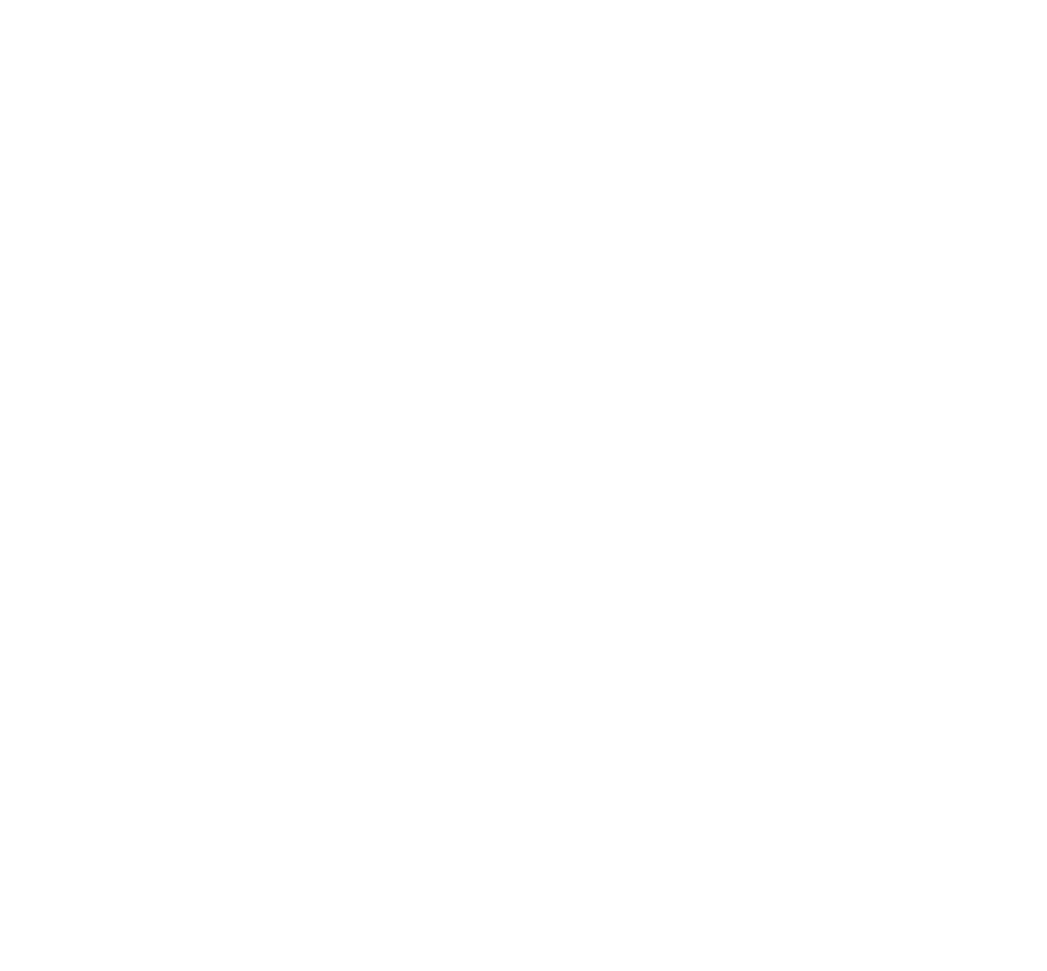
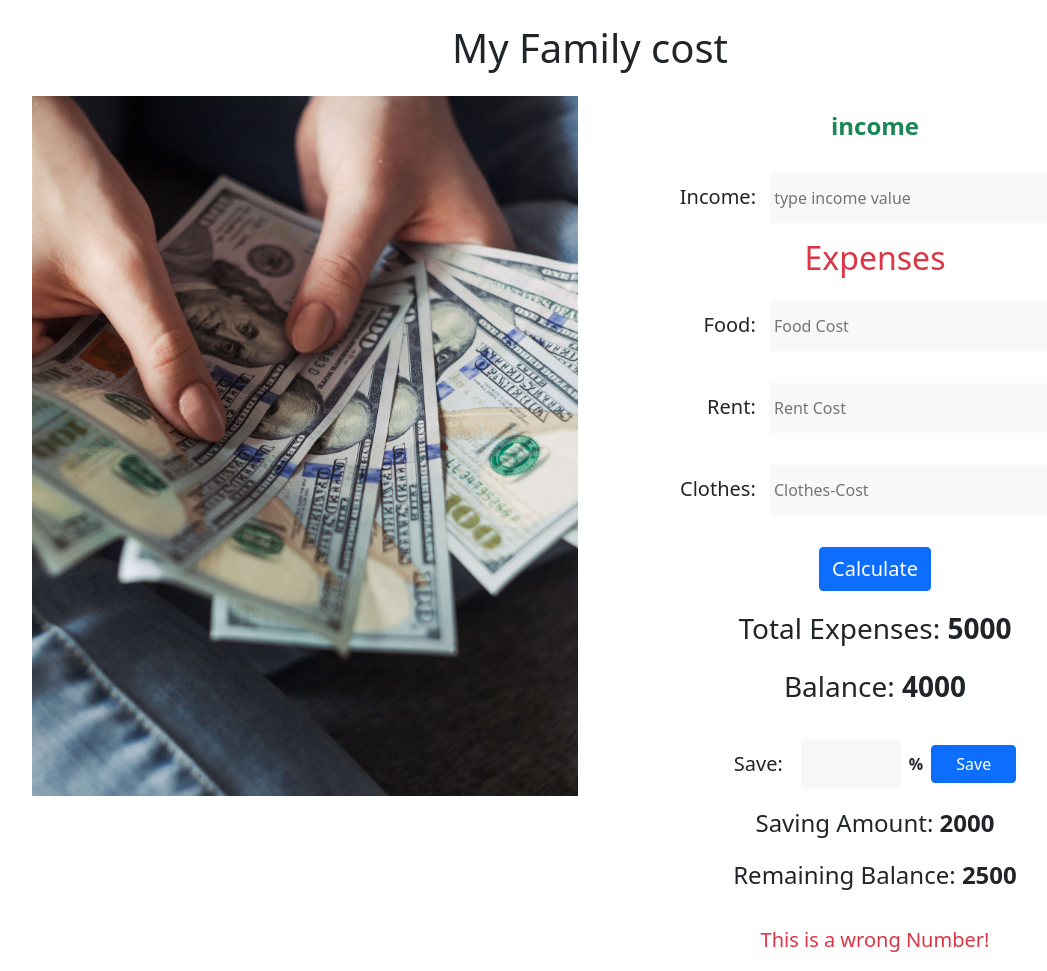
Before and after one commit to rayhanmujumdar/money-master-05, a plain HTML site: page index.html in a window 1280 px wide. Shown: the whole page, without its empty margins (50-1097 px from the left). Before the commit the page ends 800 px from the top, so only its background shows below. Drawn offline with nearby package versions, Linux system fonts and the light colour scheme.

Commit message:
income or expenses section added

```diff
--- a/css/style.css
+++ b/css/style.css
@@ -1,7 +1,33 @@
-@import url('https://fonts.googleapis.com/css2?family=Roboto:wght@100;300;400;500;700;900&display=swap');
-*{
-    margin: 0;
-    padding: 0;
-    box-sizing: border-box;
-    font-family: 'Roboto', sans-serif;
+/* family cost css */
+.family-cost-img{
+    background-image: url(../img/family-cost.jpg);
+    background-position: center;
+    background-repeat: no-repeat;
+    background-size: cover;
+    max-width: 600px;
+    height: 700px;
 }
+.all-input-value input{
+    width: 300px;
+    height: 50px;
+    margin-left: 10px;
+    border: none;
+    background-color: #F8F8F8;
+    padding-left: 4px;
+}
+.all-input-value input:focus,
+.saving-amount input:focus{
+    border: 1px solid green;
+    outline: green;
+    border-radius: 4px;
+}
+/* saving amount css*/
+.saving-amount input{
+    width: 100px;
+    height: 50px;
+    margin-left: 10px;
+    border: none;
+    background-color: #F8F8F8;
+    padding-left: 4px;
+
+}
--- a/index.html
+++ b/index.html
@@ -1,17 +1,84 @@
-<!DOCTYPE html>
+<!doctype html>
 <html lang="en">
-<head>
-    <meta charset="UTF-8">
-    <meta http-equiv="X-UA-Compatible" content="IE=edge">
-    <meta name="viewport" content="width=device-width, initial-scale=1.0">
+  <head>
+    <!-- Required meta tags -->
+    <meta charset="utf-8">
+    <meta name="viewport" content="width=device-width, initial-scale=1">
+
+    <!-- Bootstrap CSS -->
+    <link href="https://cdn.jsdelivr.net/npm/bootstrap@5.1.3/dist/css/bootstrap.min.css" rel="stylesheet" integrity="sha384-1BmE4kWBq78iYhFldvKuhfTAU6auU8tT94WrHftjDbrCEXSU1oBoqyl2QvZ6jIW3" crossorigin="anonymous">
     <link rel="stylesheet" href="./css/style.css">
-    <link rel="shortcut icon" href="./img/favicon.png" type="image/x-icon">
-    <title>Family Cost</title>
-</head>
-<body>
-    <main>
-
-    </main>
+    <title>Hello, world!</title>
+  </head>
+  <body>
+    <header class="vh-100">
+        <section>
+            <div class="family-cost">
+                <div class="container">
+                    <h1 class="text-center my-4">My Family cost</h1>
+                    <div class="row">
+                        <div class="col-md-6 col-sm-12">
+                            <div class="family-cost-img">
+                                <!-- <img src="./img/family-cost.jpg" alt="" class="img-fluid"> -->
+                            </div>
+                        </div>
+                        <div class="col-md-6 col-sm-12 d-flex flex-column">
+                            <!-- income and expenses part-1 -->
+                            <div class="all-input-value text-center d-flex flex-column">
+                                <div class="income d-flex flex-column align-items-center justify-content-center">
+                                    <h2 class="fw-bold fs-4 my-3 text-success">income</h2>
+                                    <div class="">
+                                        <label for="income-value" class="text-right fs-5">Income: </label>
+                                        <input id="income-value" type="text" placeholder="type income value" value="" class="my-3">
+                                    </div>
+                                </div>
+                                <div class="expenses d-flex flex-column d-flex align-items-center justify-content-center">
+                                    <h2 class="fs-0 text-danger">Expenses</h2>
+                                    <div class="d-flex flex-column align-items-end">
+                                        <div class="my-3">
+                                            <label for="" class="fs-5">Food: </label>
+                                            <input type="text" placeholder="Food Cost">
+                                        </div>
+                                        <div class="my-3">
+                                            <label for="" class="fs-5">Rent: </label>
+                                            <input type="text" placeholder="Rent Cost">
+                                        </div>
+                                        <div class="my-3">
+                                            <label for="" class="text-start fs-5">Clothes: </label>
+                                            <input type="text" placeholder="Clothes-Cost">
+                                        </div>
+                                    </div>
+                                    <button class="btn btn-primary fs-5 my-3">Calculate</button>
+                                    <p class="fs-3">Total Expenses: <span class="fw-bold">5000</span></p>
+                                    <p class="fs-3">Balance: <span class="fw-bold">4000</span></p>
+                                </div>
+                            </div>
+                            <!-- saving and remaining part-2 -->
+                            <div class="saving-amount my-3 d-flex flex-column align-items-center justify-content-center">
+                                <div class="d-flex align-items-center">
+                                    <label for="" class="me-2 fs-5">Save: </label>
+                                    <input type="text">
+                                    <span class="ps-2 fw-bold text-center p-2">%</span>
+                                    <button class="btn btn-primary px-4">Save</button>
+                                </div>
+                                <div class="text-center mt-3">
+                                    <p class="fs-4">Saving Amount: <span class="fw-bold">2000</span></p>
+                                    <p class="fs-4">Remaining Balance: <span class="fw-bold">2500</span></p>
+                                </div>
+                            </div>
+                            <!-- error messege section -->
+                            <div class="error-msg">
+                                <div class="d-flex justify-content-center align-items-center">
+                                    <p class="fs-5 text-danger">This is a wrong Number!</p>
+                                </div>
+                            </div>
+                        </div>
+                    </div>
+                </div>
+            </div>
+        </section>
+    </header>
+    <!-- Option 1: Bootstrap Bundle with Popper -->
     <script src="./js/apps.js"></script>
-</body>
+  </body>
 </html>
```
Also changed, not shown: img/family-cost.jpg (renamed from img/alexander-mils-lCPhGxs7pww-unsplash.jpg).
